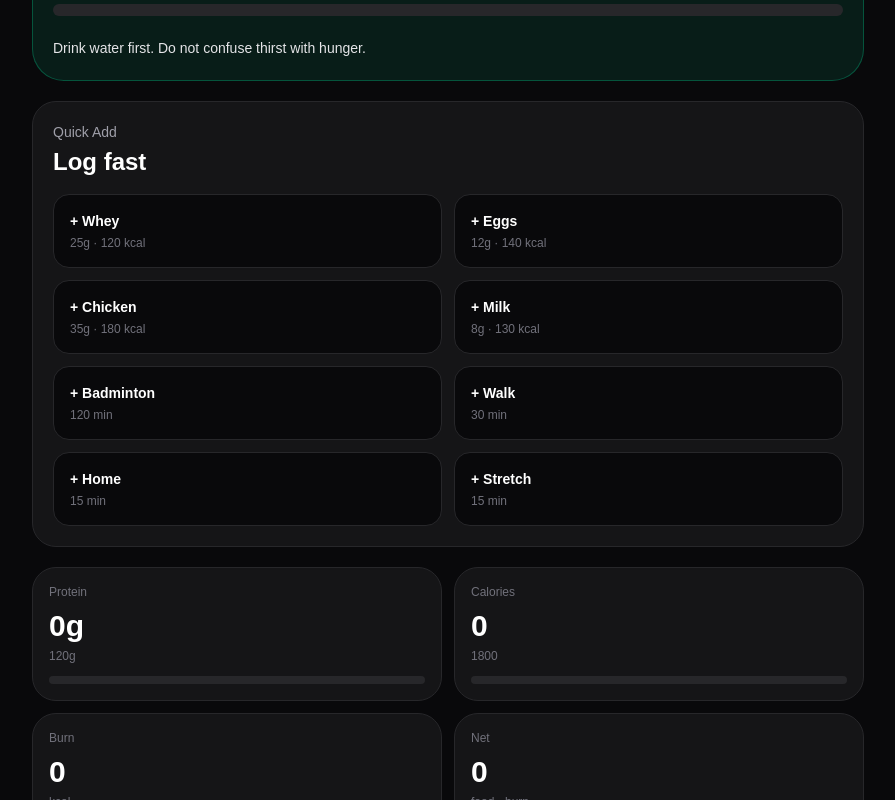
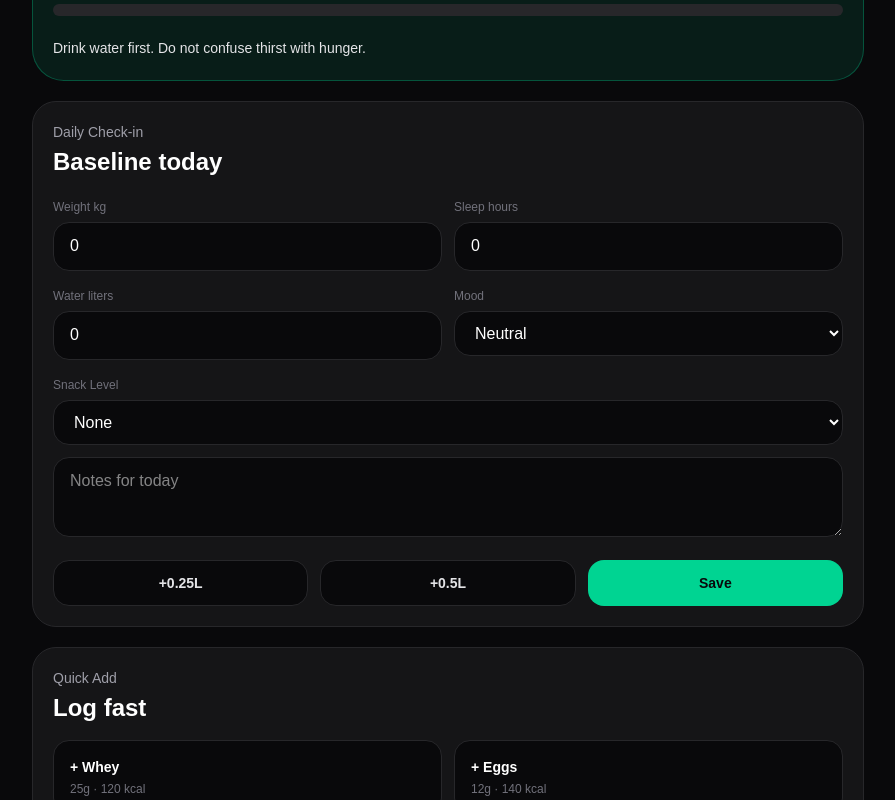
Before and after one commit to ptjaijai/operation-recode, a Next.js app: page /today in a window 1280 px wide. Shown: the part 380-1180 px from the top of the page, without its empty margins (192-1087 px from the left). Built offline with nearby package versions, Linux system fonts and the light colour scheme; no server answers.

Commit message:
Add daily check-in to today screen

```diff
--- a/app/today/page.tsx
+++ b/app/today/page.tsx
@@ -21,6 +21,7 @@ type DailyLog = {
   water: number;
   snackLevel: string;
   mood: string;
+  notes: string;
 };
 
 type MealType = "breakfast" | "lunch" | "dinner" | "snack" | "drink" | "other";
@@ -155,6 +156,7 @@ function normalizeDaily(raw: Record<string, unknown>): DailyLog {
     water: toNumber(raw.water ?? raw.waterLiters, 0),
     snackLevel: typeof raw.snackLevel === "string" ? raw.snackLevel : "none",
     mood: typeof raw.mood === "string" ? raw.mood : "neutral",
+    notes: typeof raw.notes === "string" ? raw.notes : "",
   };
 }
 
@@ -166,6 +168,21 @@ function databaseToDaily(row: Record<string, unknown>): DailyLog {
     water: toNumber(row.water, 0),
     snackLevel: typeof row.snack_level === "string" ? row.snack_level : "none",
     mood: typeof row.mood === "string" ? row.mood : "neutral",
+    notes: typeof row.notes === "string" ? row.notes : "",
+  };
+}
+
+function dailyToDatabase(log: DailyLog, userId: string) {
+  return {
+    user_id: userId,
+    date: log.date,
+    weight: log.weight,
+    sleep: log.sleep,
+    water: log.water,
+    snack_level: log.snackLevel,
+    mood: log.mood,
+    notes: log.notes,
+    updated_at: new Date().toISOString(),
   };
 }
 
@@ -381,12 +398,39 @@ function getCoachLine({
   sleep: number;
   sleepGoal: number;
 }) {
-  if (sleep > 0 && sleep < sleepGoal - 1) return "Sleep is low. Keep today simple and clean.";
-  if (water < waterGoal) return "Drink water first. Do not confuse thirst with hunger.";
-  if (protein < proteinGoal * 0.65) return "Protein is your main mission now.";
-  if (calories > calorieGoal) return "Calories are over. Make the next meal clean.";
-  if (workoutMinutes < workoutGoal) return "Movement is still missing. A short walk counts.";
+  if (sleep > 0 && sleep < sleepGoal - 1) {
+    return "Sleep is low. Keep today simple and clean.";
+  }
+
+  if (water < waterGoal) {
+    return "Drink water first. Do not confuse thirst with hunger.";
+  }
+
+  if (protein < proteinGoal * 0.65) {
+    return "Protein is your main mission now.";
+  }
+
+  if (calories > calorieGoal) {
+    return "Calories are over. Make the next meal clean.";
+  }
+
+  if (workoutMinutes < workoutGoal) {
+    return "Movement is still missing. A short walk counts.";
+  }
+
   return "Good day. Protect the pattern.";
+}
+
+function createDailyForm(log?: DailyLog): DailyLog {
+  return {
+    date: today,
+    weight: log?.weight ?? 0,
+    sleep: log?.sleep ?? 0,
+    water: log?.water ?? 0,
+    snackLevel: log?.snackLevel ?? "none",
+    mood: log?.mood ?? "neutral",
+    notes: log?.notes ?? "",
+  };
 }
 
 export default function TodayPage() {
@@ -394,6 +438,7 @@ export default function TodayPage() {
   const [dailyLogs, setDailyLogs] = useState<DailyLog[]>([]);
   const [foodLogs, setFoodLogs] = useState<FoodLog[]>([]);
   const [workoutLogs, setWorkoutLogs] = useState<WorkoutLog[]>([]);
+  const [dailyForm, setDailyForm] = useState<DailyLog>(() => createDailyForm());
   const [userId, setUserId] = useState("");
   const [syncStatus, setSyncStatus] = useState("Loading today...");
 
@@ -418,6 +463,9 @@ export default function TodayPage() {
       setFoodLogs(localFood);
       setWorkoutLogs(localWorkout);
 
+      const localTodayDaily = localDaily.find((log) => log.date === today);
+      setDailyForm(createDailyForm(localTodayDaily));
+
       try {
         const supabase = createClient();
         const { data: userData } = await supabase.auth.getUser();
@@ -431,10 +479,17 @@ export default function TodayPage() {
 
         const [goalsResult, dailyResult, foodResult, workoutResult] =
           await Promise.all([
-            supabase.from("goals").select("*").eq("user_id", userData.user.id).maybeSingle(),
+            supabase
+              .from("goals")
+              .select("*")
+              .eq("user_id", userData.user.id)
+              .maybeSingle(),
             supabase.from("daily_logs").select("*").eq("user_id", userData.user.id),
             supabase.from("food_logs").select("*").eq("user_id", userData.user.id),
-            supabase.from("workout_logs").select("*").eq("user_id", userData.user.id),
+            supabase
+              .from("workout_logs")
+              .select("*")
+              .eq("user_id", userData.user.id),
           ]);
 
         if (goalsResult.data) {
@@ -447,8 +502,12 @@ export default function TodayPage() {
           const cloudDaily = dailyResult.data.map((item) =>
             databaseToDaily(item as Record<string, unknown>)
           );
+
           setDailyLogs(cloudDaily);
           localStorage.setItem(storageKeys.daily, JSON.stringify(cloudDaily));
+
+          const cloudTodayDaily = cloudDaily.find((log) => log.date === today);
+          setDailyForm(createDailyForm(cloudTodayDaily));
         }
 
         if (!foodResult.error && foodResult.data) {
@@ -483,7 +542,10 @@ export default function TodayPage() {
   const protein = todayFood.reduce((sum, log) => sum + log.protein, 0);
   const calories = todayFood.reduce((sum, log) => sum + log.calories, 0);
   const burn = todayWorkout.reduce((sum, log) => sum + log.estimatedCalories, 0);
-  const workoutMinutes = todayWorkout.reduce((sum, log) => sum + log.durationMinutes, 0);
+  const workoutMinutes = todayWorkout.reduce(
+    (sum, log) => sum + log.durationMinutes,
+    0
+  );
   const netCalories = calories - burn;
 
   const water = todayDaily?.water ?? 0;
@@ -494,7 +556,11 @@ export default function TodayPage() {
     const dailyScore = todayDaily ? 20 : 0;
     const proteinScore = getPercent(protein, goals.proteinGoal) * 0.25;
     const calorieScore =
-      calories > 0 && netCalories <= goals.calorieGoal ? 25 : calories > 0 ? 10 : 0;
+      calories > 0 && netCalories <= goals.calorieGoal
+        ? 25
+        : calories > 0
+        ? 10
+        : 0;
     const workoutScore = getPercent(workoutMinutes, goals.workoutGoal) * 0.15;
     const waterScore = getPercent(water, goals.waterGoal) * 0.1;
     const sleepScore = getPercent(sleep, goals.sleepGoal) * 0.05;
@@ -521,6 +587,60 @@ export default function TodayPage() {
     sleep,
     sleepGoal: goals.sleepGoal,
   });
+
+  async function saveDailyForm(formToSave: DailyLog, label = "Daily check-in") {
+    const savedDaily: DailyLog = {
+      date: today,
+      weight: Number(formToSave.weight),
+      sleep: Number(formToSave.sleep),
+      water: Number(formToSave.water),
+      snackLevel: formToSave.snackLevel,
+      mood: formToSave.mood,
+      notes: formToSave.notes.trim(),
+    };
+
+    const nextDailyLogs = dailyLogs.some((log) => log.date === today)
+      ? dailyLogs.map((log) => (log.date === today ? savedDaily : log))
+      : [...dailyLogs, savedDaily];
+
+    setDailyLogs(nextDailyLogs);
+    setDailyForm(savedDaily);
+    localStorage.setItem(storageKeys.daily, JSON.stringify(nextDailyLogs));
+
+    if (!userId) {
+      setSyncStatus(`${label} saved locally`);
+      return;
+    }
+
+    try {
+      const supabase = createClient();
+
+      const { error } = await supabase
+        .from("daily_logs")
+        .upsert(dailyToDatabase(savedDaily, userId), {
+          onConflict: "user_id,date",
+        });
+
+      if (error) {
+        setSyncStatus(`${label} saved locally, cloud sync failed: ${error.message}`);
+        return;
+      }
+
+      setSyncStatus(`${label} saved + synced`);
+    } catch {
+      setSyncStatus(`${label} saved locally`);
+    }
+  }
+
+  async function quickAddWater(amount: number) {
+    const nextForm = {
+      ...dailyForm,
+      water: Number((Number(dailyForm.water) + amount).toFixed(2)),
+    };
+
+    setDailyForm(nextForm);
+    await saveDailyForm(nextForm, `Water +${amount}L`);
+  }
 
   async function quickAddFood({
     foodName,
@@ -679,6 +799,108 @@ export default function TodayPage() {
         </section>
 
         <section className="mt-5 rounded-3xl border border-zinc-800 bg-zinc-900/80 p-5">
+          <p className="text-sm text-zinc-400">Daily Check-in</p>
+          <h2 className="mt-1 text-2xl font-black">Baseline today</h2>
+
+          <div className="mt-4 grid grid-cols-2 gap-3">
+            <Input
+              label="Weight kg"
+              type="number"
+              step="0.1"
+              value={String(dailyForm.weight)}
+              onChange={(value) =>
+                setDailyForm({ ...dailyForm, weight: Number(value) })
+              }
+            />
+
+            <Input
+              label="Sleep hours"
+              type="number"
+              step="0.5"
+              value={String(dailyForm.sleep)}
+              onChange={(value) =>
+                setDailyForm({ ...dailyForm, sleep: Number(value) })
+              }
+            />
+
+            <Input
+              label="Water liters"
+              type="number"
+              step="0.25"
+              value={String(dailyForm.water)}
+              onChange={(value) =>
+                setDailyForm({ ...dailyForm, water: Number(value) })
+              }
+            />
+
+            <label className="block">
+              <span className="text-xs text-zinc-500">Mood</span>
+              <select
+                value={dailyForm.mood}
+                onChange={(event) =>
+                  setDailyForm({ ...dailyForm, mood: event.target.value })
+                }
+                className="mt-1 w-full rounded-2xl border border-zinc-800 bg-zinc-950 px-4 py-3 text-sm outline-none focus:border-emerald-400"
+              >
+                <option value="great">Great</option>
+                <option value="good">Good</option>
+                <option value="neutral">Neutral</option>
+                <option value="tired">Tired</option>
+                <option value="bad">Bad</option>
+              </select>
+            </label>
+
+            <label className="col-span-2 block">
+              <span className="text-xs text-zinc-500">Snack Level</span>
+              <select
+                value={dailyForm.snackLevel}
+                onChange={(event) =>
+                  setDailyForm({ ...dailyForm, snackLevel: event.target.value })
+                }
+                className="mt-1 w-full rounded-2xl border border-zinc-800 bg-zinc-950 px-4 py-3 text-sm outline-none focus:border-emerald-400"
+              >
+                <option value="none">None</option>
+                <option value="low">Low</option>
+                <option value="medium">Medium</option>
+                <option value="high">High</option>
+              </select>
+            </label>
+          </div>
+
+          <textarea
+            value={dailyForm.notes}
+            onChange={(event) =>
+              setDailyForm({ ...dailyForm, notes: event.target.value })
+            }
+            placeholder="Notes for today"
+            className="mt-3 min-h-20 w-full rounded-2xl border border-zinc-800 bg-zinc-950 px-4 py-3 text-sm outline-none focus:border-emerald-400"
+          />
+
+          <div className="mt-4 grid grid-cols-3 gap-3">
+            <button
+              onClick={() => quickAddWater(0.25)}
+              className="rounded-2xl border border-zinc-800 bg-zinc-950 px-3 py-3 text-sm font-bold text-zinc-200 hover:bg-zinc-900"
+            >
+              +0.25L
+            </button>
+
+            <button
+              onClick={() => quickAddWater(0.5)}
+              className="rounded-2xl border border-zinc-800 bg-zinc-950 px-3 py-3 text-sm font-bold text-zinc-200 hover:bg-zinc-900"
+            >
+              +0.5L
+            </button>
+
+            <button
+              onClick={() => saveDailyForm(dailyForm)}
+              className="rounded-2xl bg-emerald-400 px-3 py-3 text-sm font-black text-zinc-950 hover:bg-emerald-300"
+            >
+              Save
+            </button>
+          </div>
+        </section>
+
+        <section className="mt-5 rounded-3xl border border-zinc-800 bg-zinc-900/80 p-5">
           <p className="text-sm text-zinc-400">Quick Add</p>
           <h2 className="mt-1 text-2xl font-black">Log fast</h2>
 
@@ -831,17 +1053,11 @@ export default function TodayPage() {
             value={`${water}L`}
             goal={`${goals.waterGoal}L`}
             percent={getPercent(water, goals.waterGoal)}
-            href="/"
+            href="/today"
           />
         </section>
 
         <section className="mt-5 grid gap-3">
-          <QuickAction
-            href="/"
-            title="Daily Check-in"
-            description={todayDaily ? "Baseline saved" : "Add weight, sleep, water, mood"}
-          />
-
           <QuickAction
             href="/food"
             title="Open Food"
@@ -944,3 +1160,30 @@ function QuickAction({
     </Link>
   );
 }
+
+function Input({
+  label,
+  type,
+  value,
+  onChange,
+  step,
+}: {
+  label: string;
+  type: string;
+  value: string;
+  onChange: (value: string) => void;
+  step?: string;
+}) {
+  return (
+    <label className="block">
+      <span className="text-xs text-zinc-500">{label}</span>
+      <input
+        type={type}
+        step={step}
+        value={value}
+        onChange={(event) => onChange(event.target.value)}
+        className="mt-1 w-full rounded-2xl border border-zinc-800 bg-zinc-950 px-4 py-3 text-sm outline-none focus:border-emerald-400"
+      />
+    </label>
+  );
+}
```
